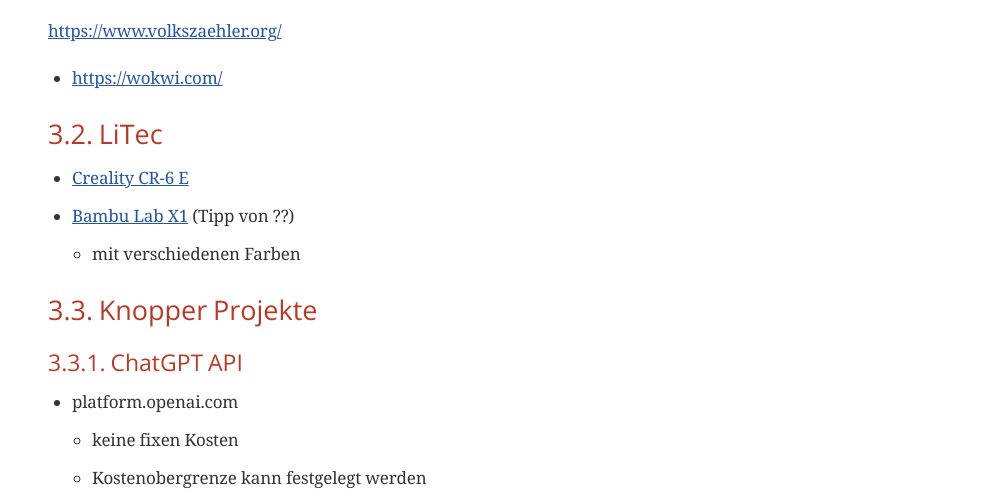
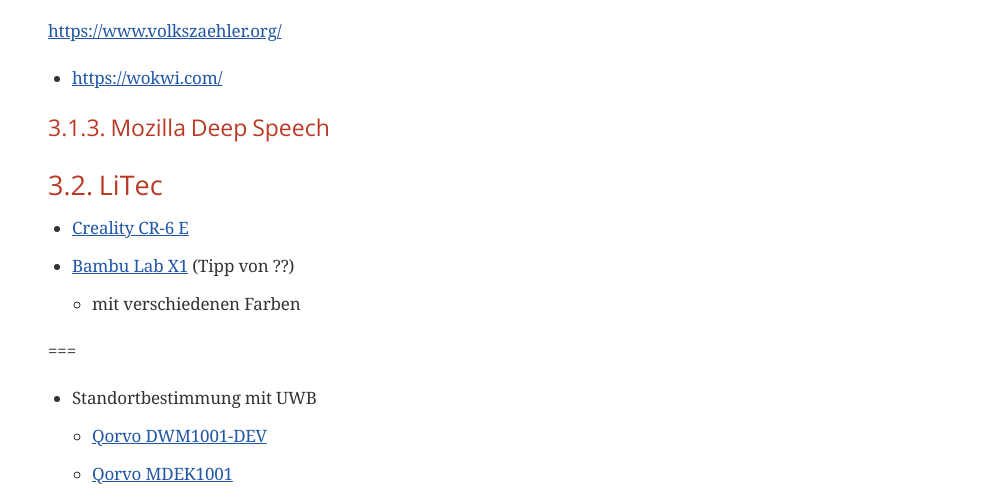
Before and after one commit to HTL-Leonding-Stuetz/2023-03-fortbildung-rpi-knopper, a plain HTML site: page index.html in a window 1280 px wide. Shown: the part 934-1433 px from the top of the page, without its empty margins (287-1280 px from the left). Drawn offline with nearby package versions, Linux system fonts and the light colour scheme; a web font is replaced by a local one.

Commit message:
Deploying to gh-pages from  @ 39a17e7b31d823df8fe5fa29e45634039d93b57c 🚀

```diff
--- a/index.html
+++ b/index.html
@@ -531,6 +531,10 @@
 </ul>
 </div>
 </div>
+<div class="sect3">
+<h4 id="_mozilla_deep_speech"><a class="anchor" href="#_mozilla_deep_speech"></a>3.1.3. Mozilla Deep Speech</h4>
+
+</div>
 </div>
 <div class="sect2">
 <h3 id="_litec"><a class="anchor" href="#_litec"></a>3.2. LiTec</h3>
@@ -545,6 +549,26 @@
 <ul>
 <li>
 <p>mit verschiedenen Farben</p>
+</li>
+</ul>
+</div>
+</li>
+</ul>
+</div>
+<div class="paragraph">
+<p>===</p>
+</div>
+<div class="ulist">
+<ul>
+<li>
+<p>Standortbestimmung mit UWB</p>
+<div class="ulist">
+<ul>
+<li>
+<p><a href="https://www.mouser.at/ProductDetail/Qorvo/DWM1001-DEV?qs=TiOZkKH1s2T4sar5INj0ew%3D%3D" target="_blank" rel="noopener">Qorvo DWM1001-DEV</a></p>
+</li>
+<li>
+<p><a href="https://www.mouser.at/ProductDetail/Qorvo/MDEK1001?qs=TiOZkKH1s2TlRZBi6MtMNg%3D%3D">Qorvo MDEK1001</a></p>
 </li>
 </ul>
 </div>
@@ -608,7 +632,7 @@
 </div>
 <div class="sect3">
 <h4 id="_chatbot_mit_chatgpt_fpür_bigbluebutton_erstellen"><a class="anchor" href="#_chatbot_mit_chatgpt_fpür_bigbluebutton_erstellen"></a>3.3.3. ChatBot mit ChatGPT fpür BigBlueButton erstellen</h4>
-
+<iframe width="560" height="315" src="https://www.youtube.com/embed/Fo7eDw7dA2o" title="YouTube video player" frameborder="0" allow="accelerometer; autoplay; clipboard-write; encrypted-media; gyroscope; picture-in-picture; web-share" allowfullscreen></iframe>
 </div>
 </div>
 </div>
@@ -617,7 +641,7 @@
 <div id="footer">
 <div id="footer-text">
 Version 1.0.0<br>
-Last updated 2023-03-02 11:52:05 UTC
+Last updated 2023-03-02 14:04:35 UTC
 </div>
 </div>
 </body>
```
